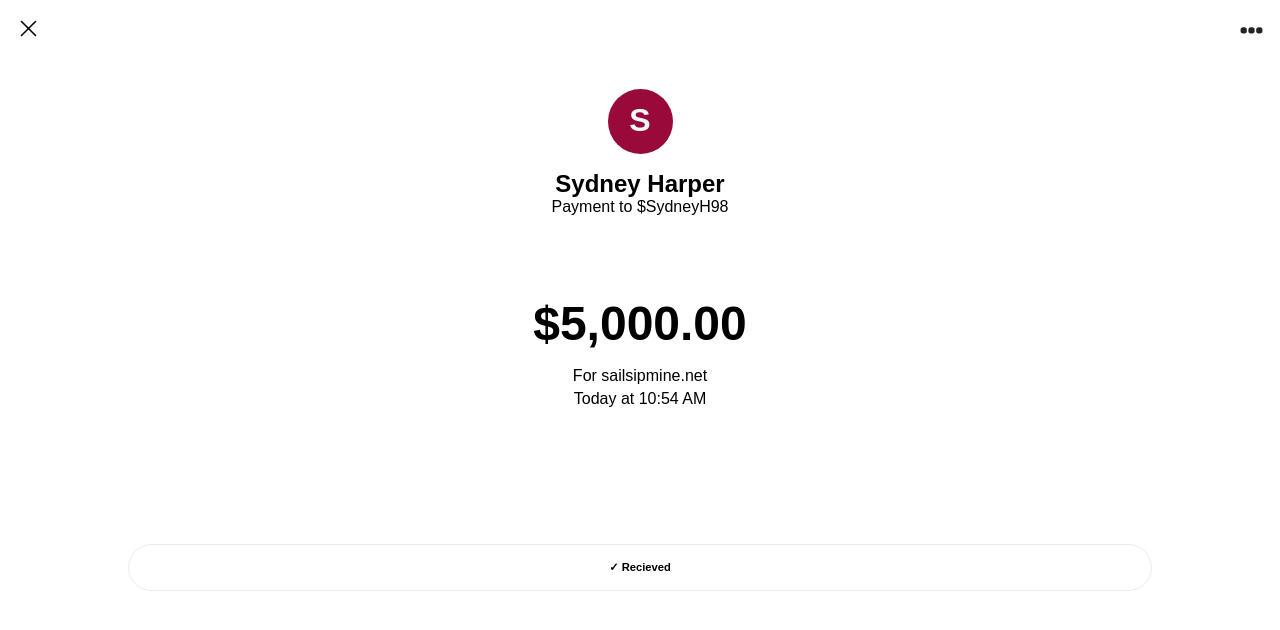
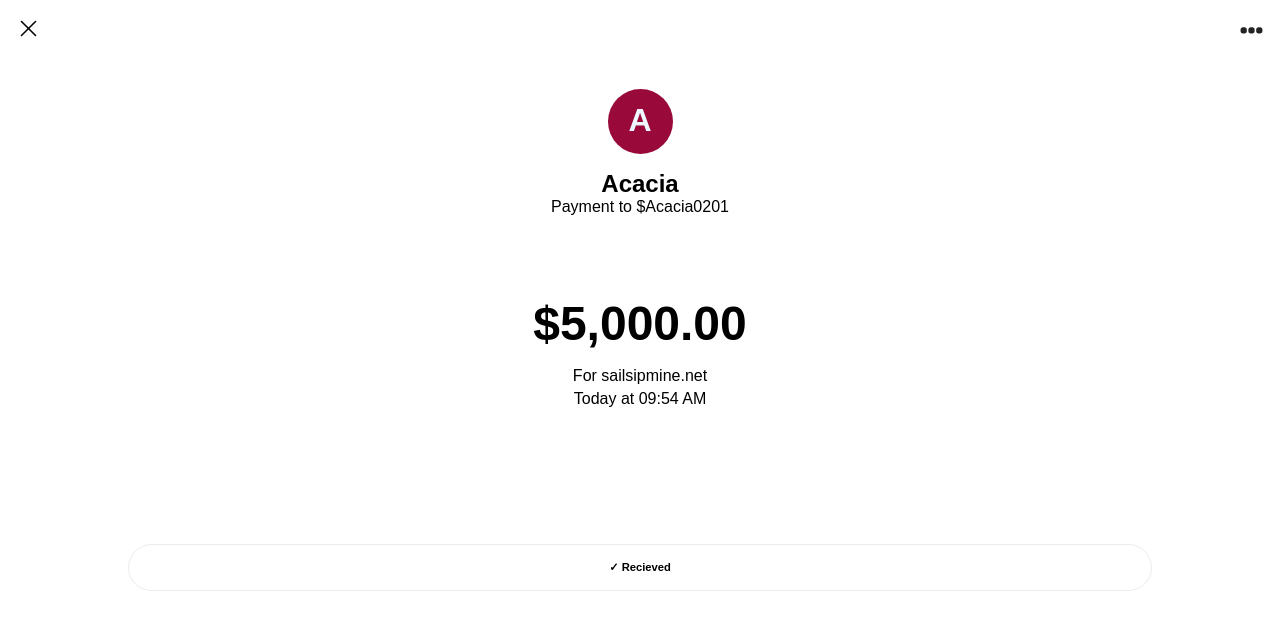
Before and after one commit to zonaMarley/New-folder, a plain HTML site: page index.html in a window 1280 px wide. Drawn offline with Linux system fonts and the light colour scheme.

Commit message:
ertyuijkd

```diff
--- a/index.html
+++ b/index.html
@@ -12,13 +12,13 @@
         <img src="./cancel.svg" alt="x">
         <img src="./more.svg" alt="x" class="fix">
     </div>
-   <h1 class="top-p"><span></span>S</h1>
-   <h2>Sydney Harper</h2>
-   <p>Payment to $SydneyH98</p>
+   <h1 class="top-p"><span></span>A</h1>
+   <h2>Acacia</h2>
+   <p>Payment to $Acacia0201</p>
 
    <h1>$5,000.00</h1>
     <p class="p-for">For sailsipmine.net</p>
-    <p>Today at 10:54 AM</p>
+    <p>Today at 09:54 AM</p>
 
     <button class="green-text"> &#x2713; Recieved
 
```
